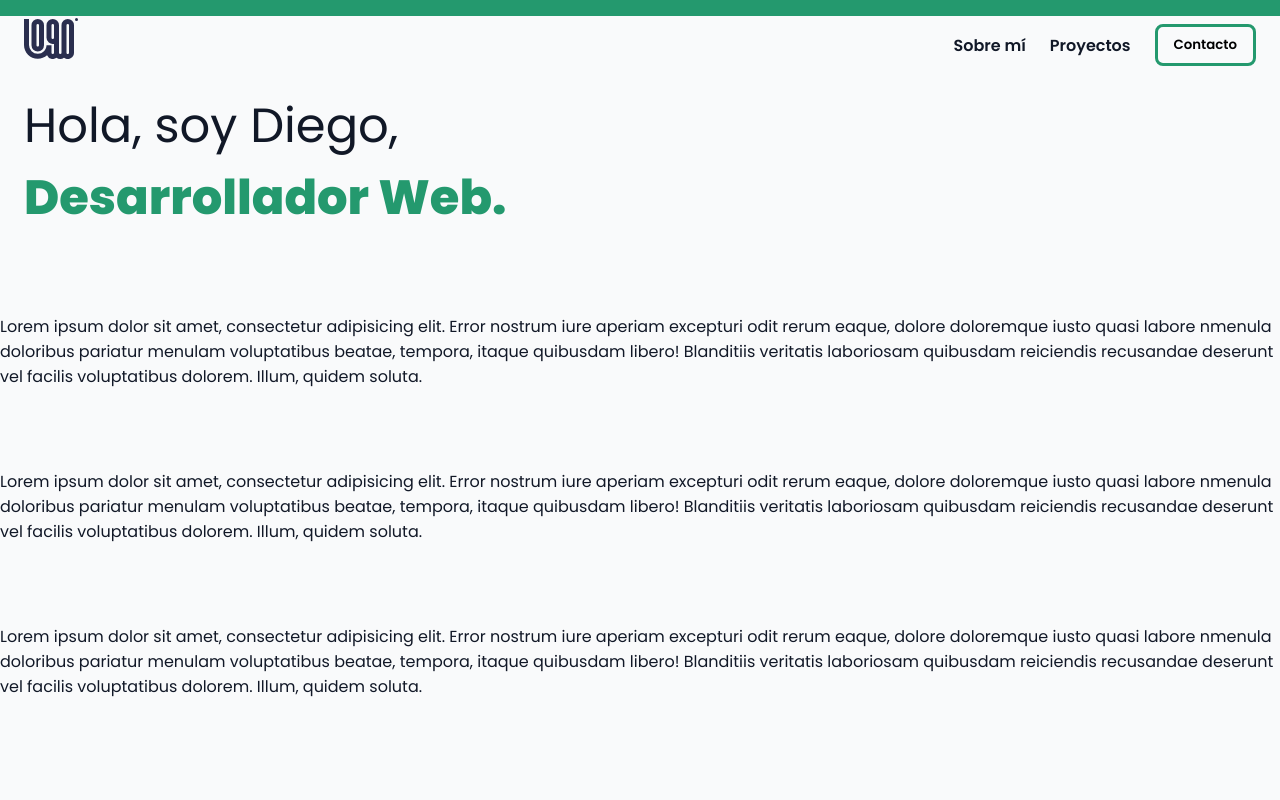
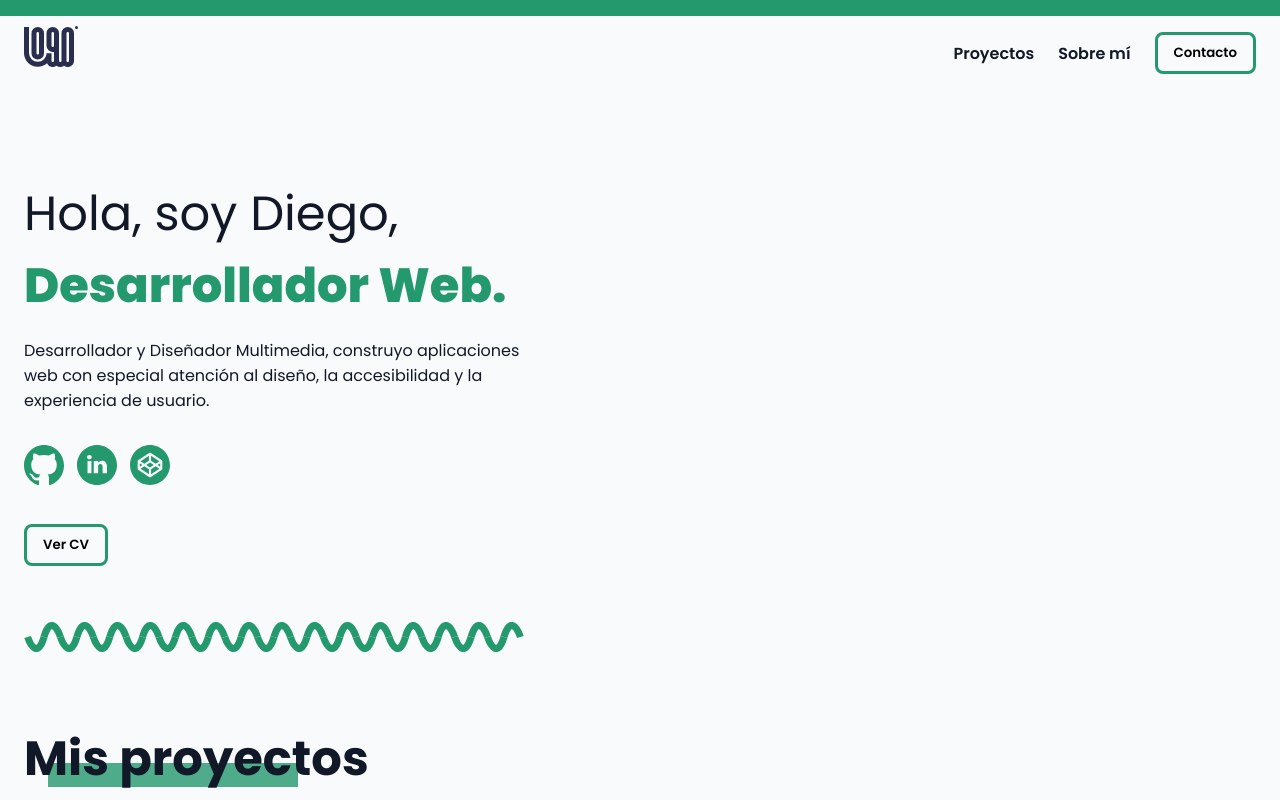
Before and after one commit to DiegoPertierraM/Portfolio-Diego-Pertierra, a website: page index.html in a window 1280 px wide. Shown: the top 800 px of the page. Drawn offline with Linux system fonts and the light colour scheme.

Commit message:
Add first section

```diff
--- a/index.html
+++ b/index.html
@@ -23,8 +23,8 @@
         </h1>
         <nav>
           <menu>
-            <li>Sobre mí</li>
-            <li>Proyectos</li>
+            <li><a href="#projects">Proyectos</a></li>
+            <li><a href="#about">Sobre mí</a></li>
             <li><button class="contact">Contacto</button></li>
           </menu>
         </nav>
@@ -33,6 +33,35 @@
     <main>
       <section id="hero">
         <h2>Hola, soy Diego,<br /><span>Desarrollador Web.</span></h2>
+        <p>
+          Desarrollador y Diseñador Multimedia, construyo aplicaciones web con
+          especial atención al diseño, la accesibilidad y la experiencia de
+          usuario.
+        </p>
+        <section class="socials">
+          <ul>
+            <li>
+              <img src="img/socials/github.svg" alt="Github" width="40px" />
+            </li>
+            <li>
+              <img src="img/socials/linkedin.svg" alt="Linkedin" width="40px" />
+            </li>
+            <li>
+              <img src="img/socials/codepen.svg" alt="Codepen" width="40px" />
+            </li>
+          </ul>
+        </section>
+        <button class="contact showCv">Ver CV</button>
+      </section>
+      <img
+        src="img/wavy-line.svg"
+        alt="Línea ondulada de separación"
+        class="separation-line"
+        width="500px"
+      />
+      <section id="projects">
+        <h2>Mis proyectos</h2>
+        <div class="title-underline"></div>
       </section>
       <p>
         Lorem ipsum dolor sit amet, consectetur adipisicing elit. Error nostrum
--- a/main.js
+++ b/main.js
@@ -4,15 +4,14 @@ const onScroll = () => {
   const scrollPosition = window.scrollY;
 
   const changeOnScrollDown = () => {
-    const menuButton = document.querySelector(".contact");
-    document.querySelector(".menu-highlight").style.height = "5rem";
+    const menuButton = document.querySelector("menu .contact");
+    document.querySelector(".menu-highlight").style.height = "6rem";
     document.querySelector("menu").style.color = "var(--white)";
-    document.querySelector(".contact").style.border =
-      "0.2rem solid var(--white)";
+    menuButton.style.border = "0.2rem solid var(--white)";
   };
 
   const changeOnScrollUp = () => {
-    const menuButton = document.querySelector(".contact");
+    const menuButton = document.querySelector("menu .contact");
     document.querySelector(".menu-highlight").style.height = "1rem";
     document.querySelector("menu").style.color = "var(--black)";
     menuButton.style.border = "0.2rem solid var(--green)";
@@ -35,3 +34,8 @@ const onScroll = () => {
 };
 
 window.addEventListener("scroll", onScroll);
+
+document.querySelector(".showCv").addEventListener("click", () => {
+  window.location.href =
+    "https://drive.google.com/drive/u/2/folders/16XkgexZRrCOHoBAuCWLtXSEzrfGN5KK_";
+});
--- a/style.css
+++ b/style.css
@@ -2,6 +2,17 @@
   --white: #f9fafb;
   --black: #111827;
   --green: #24996e;
+}
+
+*::selection {
+  /* Change highlight background color to black */
+  background: #90ffb3;
+  /* Change highlight text color to red */
+  color: var(--black);
+}
+
+html {
+  scroll-behavior: smooth;
 }
 
 body {
@@ -12,7 +23,7 @@ body {
   background-color: var(--white);
 }
 
-p {
+p:not(:first-of-type) {
   margin-block: 5rem;
 }
 
@@ -22,20 +33,53 @@ h3,
 h4,
 h5 {
   margin: 0;
+  margin-block: 0;
+  padding: 0;
+}
+
+a {
+  text-decoration: none;
+  color: var(--black);
 }
 
 ul,
 menu {
   list-style: none;
+  padding: 0;
 }
 
 section {
+  margin-block: 1.5rem;
   padding-inline: 1.5rem;
+}
+
+section h2 {
+  color: var(--black);
+  margin-block: 1rem;
+  font-size: 3rem;
+}
+
+#projects {
+  position: relative;
+  margin-block-start: 4rem;
+  scroll-margin-top: 6rem;
+}
+
+.title-underline {
+  position: absolute;
+  z-index: -1;
+  bottom: 0.5rem;
+  left: 3rem;
+  background-color: var(--green);
+  height: 1.5rem;
+  width: 250px;
+  filter: opacity(0.8);
 }
 
 header {
   position: sticky;
   top: 0;
+  z-index: 9;
 
   .menu-highlight {
     position: absolute;
@@ -50,7 +94,7 @@ header {
     display: flex;
     justify-content: space-between;
     align-items: center;
-    padding-block: 0.5rem;
+    padding-block: 1rem;
     padding-inline: 1.5rem;
 
     menu {
@@ -58,8 +102,23 @@ header {
       align-items: center;
       gap: 1.5rem;
 
+      a {
+        transition: 0.25s color;
+      }
+
+      a:hover {
+        color: var(--green);
+      }
+
       li {
         font-weight: 600;
+      }
+
+      .contact-scroll:hover {
+        background-color: var(--white);
+      }
+    }
+  }
 }
 
 .contact {
@@ -80,15 +139,11 @@ header {
   background-color: var(--green);
 }
 
-      .contact-scroll:hover {
-        background-color: var(--white);
-      }
-    }
-  }
-}
+main {
+  section#hero {
+    padding-block: 2rem;
 
-main {
-  section#hero > h2 {
+    h2 {
       font-size: 3rem;
       font-weight: 400;
 
@@ -97,4 +152,24 @@ main {
         font-weight: 800;
       }
     }
+
+    p {
+      max-width: 50ch;
     }
+
+    .socials {
+      margin-block: 2rem;
+      padding-inline: 0;
+
+      ul {
+        display: flex;
+        align-items: center;
+        gap: 0.8rem;
+      }
+    }
+  }
+}
+
+.separation-line {
+  padding-inline: 1.5rem;
+}
```
Also changed, not shown: img/socials/codepen.svg (added), img/socials/github.svg (added), img/socials/linkedin.svg (added), img/wavy-line.svg (added). Lines whose indentation alone changed are shown as unchanged.
